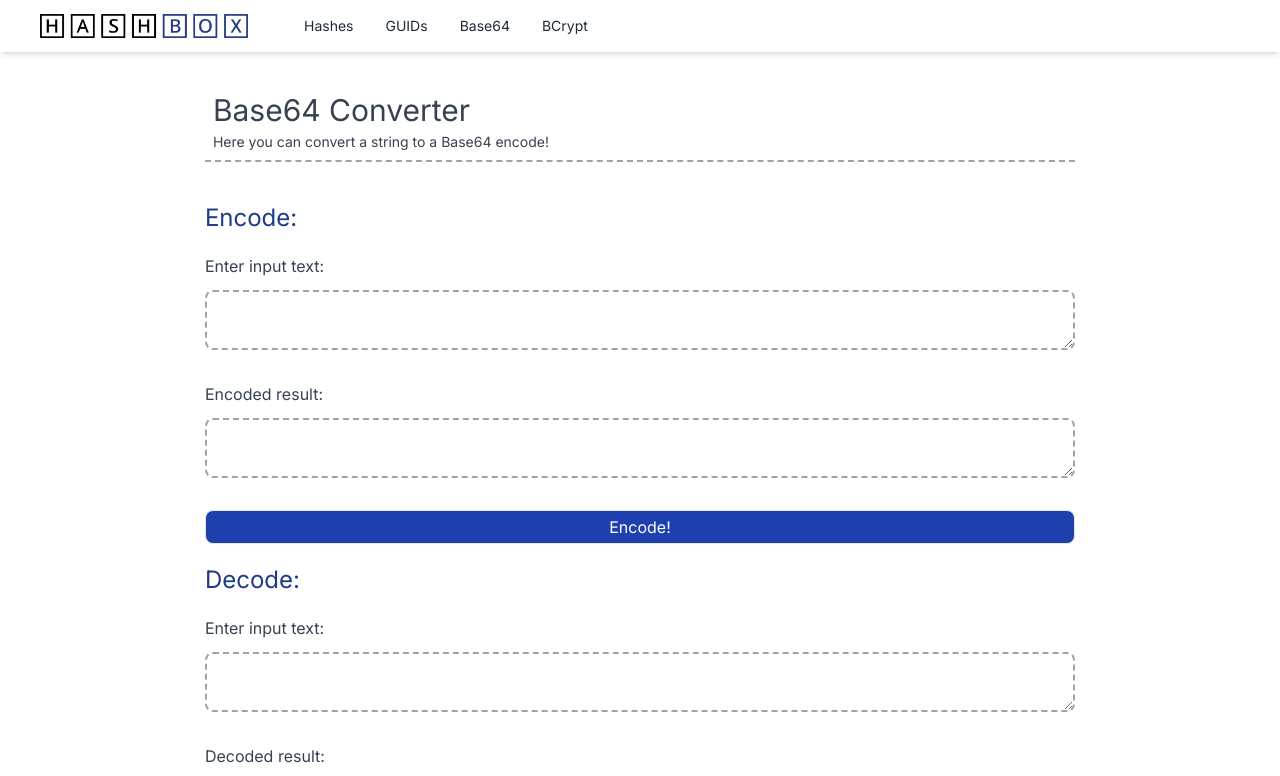
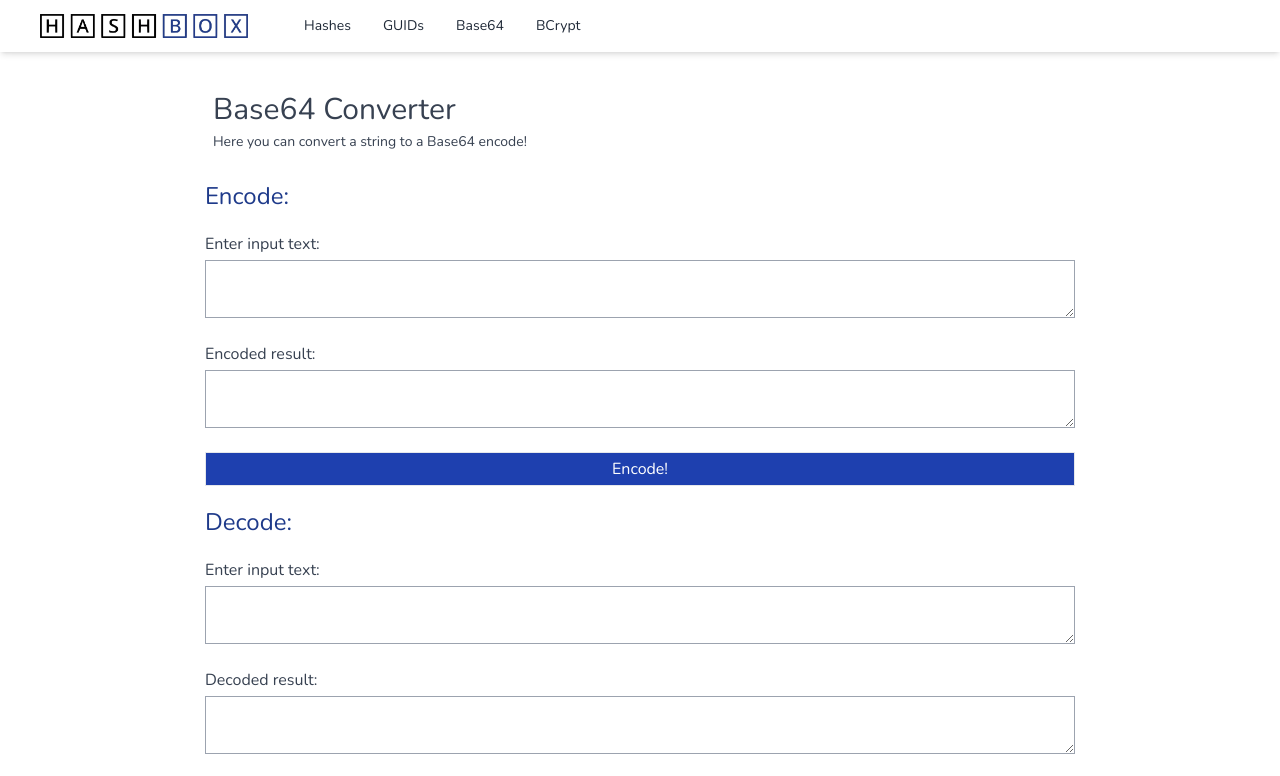
Before and after one commit to gabeFrancisco/hashbox, a Next.js app: page /base64 in a window 1280 px wide. Shown: the top 776 px of the page. Built offline with nearby package versions, Linux system fonts and the light colour scheme.

Commit message:
changed app style and font

```diff
--- a/src/app/globals.css
+++ b/src/app/globals.css
@@ -17,7 +17,5 @@
 }
 
 body {
-  font-family: 'Fira Sans', sans-serif;
-  font-family: 'Inconsolata', monospace;
   scroll-behavior: smooth;
 }
--- a/src/app/layout.tsx
+++ b/src/app/layout.tsx
@@ -1,12 +1,12 @@
 import Header from "@/components/Header";
 import "./globals.css";
 import type { Metadata } from "next";
-import { Inter } from "next/font/google";
+import { Nunito } from "next/font/google";
 import Script from "next/script";
 import Head from "next/head";
 import { Analytics } from "@vercel/analytics/react";
 
-const inter = Inter({ subsets: ["latin"] });
+const inter = Nunito({ subsets: ["latin"] });
 
 export const metadata: Metadata = {
   title: "HashBox - Hash Generator",
@@ -23,12 +23,6 @@ export default function RootLayout({
 
   return (
     <html lang="en">
-      <Script
-        async
-        src="https://pagead2.googlesyndication.com/pagead/js/adsbygoogle.js?client=ca-pub-2418822760151879"
-        strategy="lazyOnload"
-        crossOrigin="anonymous"
-      />
       <Head>
         <link rel="preconnect" href="https://fonts.googleapis.com" />
         <link
@@ -36,10 +30,7 @@ export default function RootLayout({
           href="https://fonts.gstatic.com"
           crossOrigin="anonymous"
         />
-        <link
-          href="https://fonts.googleapis.com/css2?family=Fira+Sans:ital,wght@0,100;0,200;0,300;0,400;0,500;0,600;0,700;0,800;0,900;1,100;1,200;1,300;1,400;1,500;1,600;1,700;1,800;1,900&family=Inconsolata:wght@200;300;400;500;600;700;800;900&display=swap"
-          rel="stylesheet"
-        />
+
       </Head>
       <body id="container" className={`${inter.className} dark:bg-gray-900`}>
         <Header />
--- a/src/components/BCryptForm.tsx
+++ b/src/components/BCryptForm.tsx
@@ -24,11 +24,11 @@ const BCryptForm = () => {
 
   return (
     <div>
-      <div className="grid grid-col-1 gap-5">
+      <div className="grid gap-5 grid-col-1">
         <div className="flex flex-col">
           <label>Enter a password:</label>
           <input
-            className="p-1 border-2 border-dashed my-3 border-gray-400 rounded-lg w-full"
+            className="w-full p-1 my-1 border border-gray-400 gray-400 -lg"
             type="text"
             name="input"
             value={input}
@@ -43,14 +43,14 @@ const BCryptForm = () => {
         <div className="flex flex-col">
           <label>Output:</label>
           <textarea
-            className="p-1 border-2 border-dashed my-3 border-gray-400 rounded-lg w-full"
+            className="w-full p-1 my-1 border border-gray-400 gray-400 -lg"
             name="output"
             value={output}
             readOnly
           />
         </div>
         <button
-          className="border rounded-lg px-3 py-1 bg-blue-800 hover:bg-blue-900 text-white"
+          className="px-3 py-1 text-white bg-blue-800 border hover:bg-blue-900"
           type="button"
           onClick={handleOutput}
         >
--- a/src/components/Base64Form.tsx
+++ b/src/components/Base64Form.tsx
@@ -20,13 +20,13 @@ const Base64Form = () => {
 
   return (
     <div>
-      <h3 className="text-2xl my-5 text-blue-900">Encode:</h3>
+      <h3 className="my-5 text-2xl text-blue-900">Encode:</h3>
       <form>
-        <div className="grid grid-col-1 gap-5">
+        <div className="grid gap-5 grid-col-1">
           <div className="flex flex-col">
             <label>Enter input text:</label>
             <textarea
-              className="p-1 border-2 border-dashed my-3 border-gray-400 rounded-lg w-full"
+              className="w-full p-1 my-1 border border-gray-400 gray-400 -lg"
               name="encoder"
               value={encoder}
               onChange={e => setEncoder(e.target.value)}
@@ -35,13 +35,13 @@ const Base64Form = () => {
           <div className="flex flex-col">
             <label>Encoded result:</label>
             <textarea
-              className="p-1 border-2 border-dashed my-3 border-gray-400 rounded-lg w-full"
+              className="w-full p-1 my-1 border border-gray-400 gray-400 -lg"
               name="endodeResult"
               value={encodeResult}
             />
           </div>
           <button
-              className="border rounded-lg px-3 py-1 bg-blue-800 hover:bg-blue-900 text-white"
+              className="px-3 py-1 text-white bg-blue-800 border hover:bg-blue-900"
               type="button"
               onClick={handleEncode}
             >
@@ -51,13 +51,13 @@ const Base64Form = () => {
       </form>
 
 
-      <h3 className="text-2xl my-5 text-blue-900">Decode:</h3>
+      <h3 className="my-5 text-2xl text-blue-900">Decode:</h3>
       <form>
-        <div className="grid grid-col-1 gap-5">
+        <div className="grid gap-5 grid-col-1">
           <div className="flex flex-col">
             <label>Enter input text:</label>
             <textarea
-              className="p-1 border-2 border-dashed my-3 border-gray-400 rounded-lg w-full"
+              className="w-full p-1 my-1 border border-gray-400 gray-400 -lg"
               name="encoder"
               value={decoder}
               onChange={e => setDecoder(e.target.value)}
@@ -66,13 +66,13 @@ const Base64Form = () => {
           <div className="flex flex-col">
             <label>Decoded result:</label>
             <textarea
-              className="p-1 border-2 border-dashed my-3 border-gray-400 rounded-lg w-full"
+              className="w-full p-1 my-1 border border-gray-400 gray-400 -lg"
               name="endodeResult"
               value={decodeResult}
             />
           </div>
           <button
-              className="border rounded-lg px-3 py-1 bg-blue-800 hover:bg-blue-900 text-white"
+              className="px-3 py-1 text-white bg-blue-800 border -lg hover:bg-blue-900"
               type="button"
               onClick={handleDecode}
             >
--- a/src/components/GuidForm.tsx
+++ b/src/components/GuidForm.tsx
@@ -23,12 +23,12 @@ const GuidForm = () => {
   return (
     <div>
       <form>
-        <div className="grid grid-col gap-5 mr-3">
+        <div className="grid gap-5 mr-3 grid-col">
           <div className="">
             <label>Number of GUIDs(30 max):</label>
             <input
               type="number"
-              className="border-2 border-dashed ml-3 border-gray-400 rounded-lg p-1"
+              className="p-1 ml-3 border border-gray-400 gray-400 -lg"
               min={1}
               max={30}
               value={num}
@@ -38,14 +38,14 @@ const GuidForm = () => {
           <button
             type="button"
             onClick={generateGuid}
-            className="border rounded-lg px-3 py-1 bg-blue-800 hover:bg-blue-900 text-white"
+            className="px-3 py-1 text-white bg-blue-800 border hover:bg-blue-900"
           >
             Generate GUID!
           </button>
           <div className="flex flex-col">
             <label htmlFor="result">Result:</label>
             <textarea
-              className="p-1 border-2 my-3 border-dashed border-gray-400 rounded-lg w-full"
+              className="w-full p-1 my-3 border border-gray-400 gray-400 -lg"
               name="result"
               id=""
               cols={30}
--- a/src/components/HashForm.tsx
+++ b/src/components/HashForm.tsx
@@ -35,11 +35,11 @@ const HashForm = () => {
   return (
     <div>
       <form>
-        <div className="grid grid-col-1 gap-5">
+        <div className="grid gap-5 grid-col-1">
           <div className="flex flex-col">
             <label>Enter input text:</label>
             <textarea
-              className="p-1 border-2 border-dashed my-3 border-gray-400 rounded-lg w-full"
+              className="w-full p-1 my-3 border border-gray-400 gray-400 -lg"
               name="input"
               onChange={formik.handleChange}
               value={formik.values.input}
@@ -96,7 +96,7 @@ const HashForm = () => {
             <button
               type="button"
               onClick={() => formik.handleSubmit()}
-              className="border rounded-lg px-3 py-1 bg-blue-800 hover:bg-blue-900 text-white"
+              className="px-3 py-1 text-white bg-blue-800 hover:bg-blue-900"
             >
               Generate!
             </button>
@@ -105,7 +105,7 @@ const HashForm = () => {
             <label>Output:</label>
             <textarea
               id="result"
-              className="p-1 border-2 my-3 border-dashed border-gray-400 rounded-lg w-full"
+              className="w-full p-1 my-3 border border-gray-400 gray-400 -lg"
               name="input"
               value={output}
               rows={7}
--- a/src/components/Information.tsx
+++ b/src/components/Information.tsx
@@ -11,14 +11,14 @@ const Information = (props: InformationProps) => {
   return (
     <div className="px-3 pt-1 my-5 border-b border-gray-400 hover:bg-gray-100">
       <div className="flex flex-row justify-between py-1 cursor-pointer">
-        <h3 className="text-xl">{props.title}</h3>
+        <h2 className="text-xl">{props.title}</h2>
         <button
-          className="px-2 py-1 text-gray-500 rounded "
+          className="px-2 py-1 text-gray-500 "
         >
         </button>
       </div>
 
-        <div className="py-3 mt-1 mb-2 border-t border-gray-200 rounded">
+        <div className="py-3 mt-1 mb-2 border-t border-gray-200 ">
           <p className="text-sm">{props.text}</p>
         </div>
 
--- a/src/components/SectionTitle.tsx
+++ b/src/components/SectionTitle.tsx
@@ -7,9 +7,9 @@ interface SectionTitleProps{
 
 const SectionTitle = (props: SectionTitleProps) => {
   return (
-    <div className='mb-10 border-b-2 border-dashed border-gray-400 pb-2 text-gray-700'>
-      <h1 className='text-3xl mx-2'>{props.title}</h1>
-      <h3 className='text-sm mx-2 mt-1'>{props.subtitle}</h3>
+    <div className='pb-2 mb-5 text-gray-700 b gray-400'>
+      <h1 className='mx-2 text-3xl'>{props.title}</h1>
+      <h3 className='mx-2 mt-1 text-sm'>{props.subtitle}</h3>
     </div>
   )
 }
```
